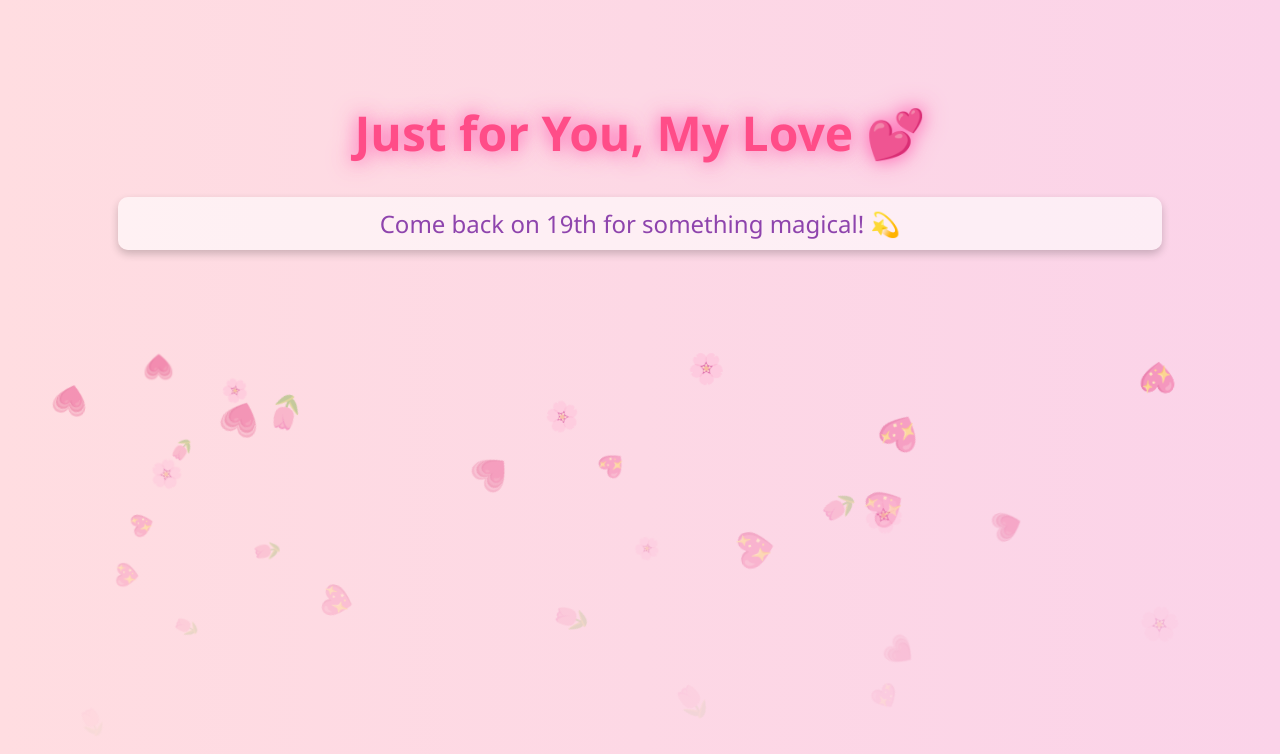
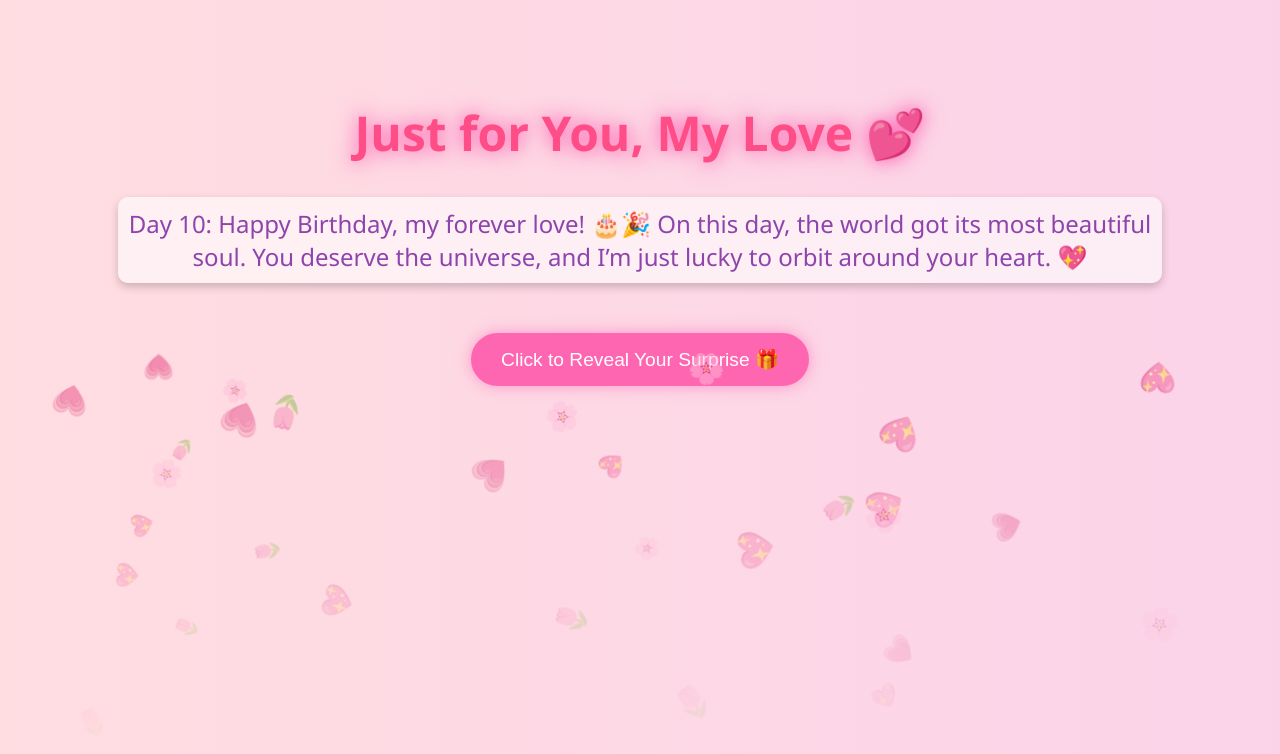
Before and after one commit to Frieo2818/wishes, a plain HTML site: page index.html in a window 1280 px wide. Drawn offline with Linux system fonts and the light colour scheme.

Commit message:
index.html

```diff
--- a/index.html
+++ b/index.html
@@ -123,7 +123,7 @@
 
   window.onload = function () {
     const messageElement = document.getElementById("dailyWish");
-    const today = new Date().getDate();
+    const today = 28;
     const startDay = 19;
     const dayIndex = today - startDay;
 
```
